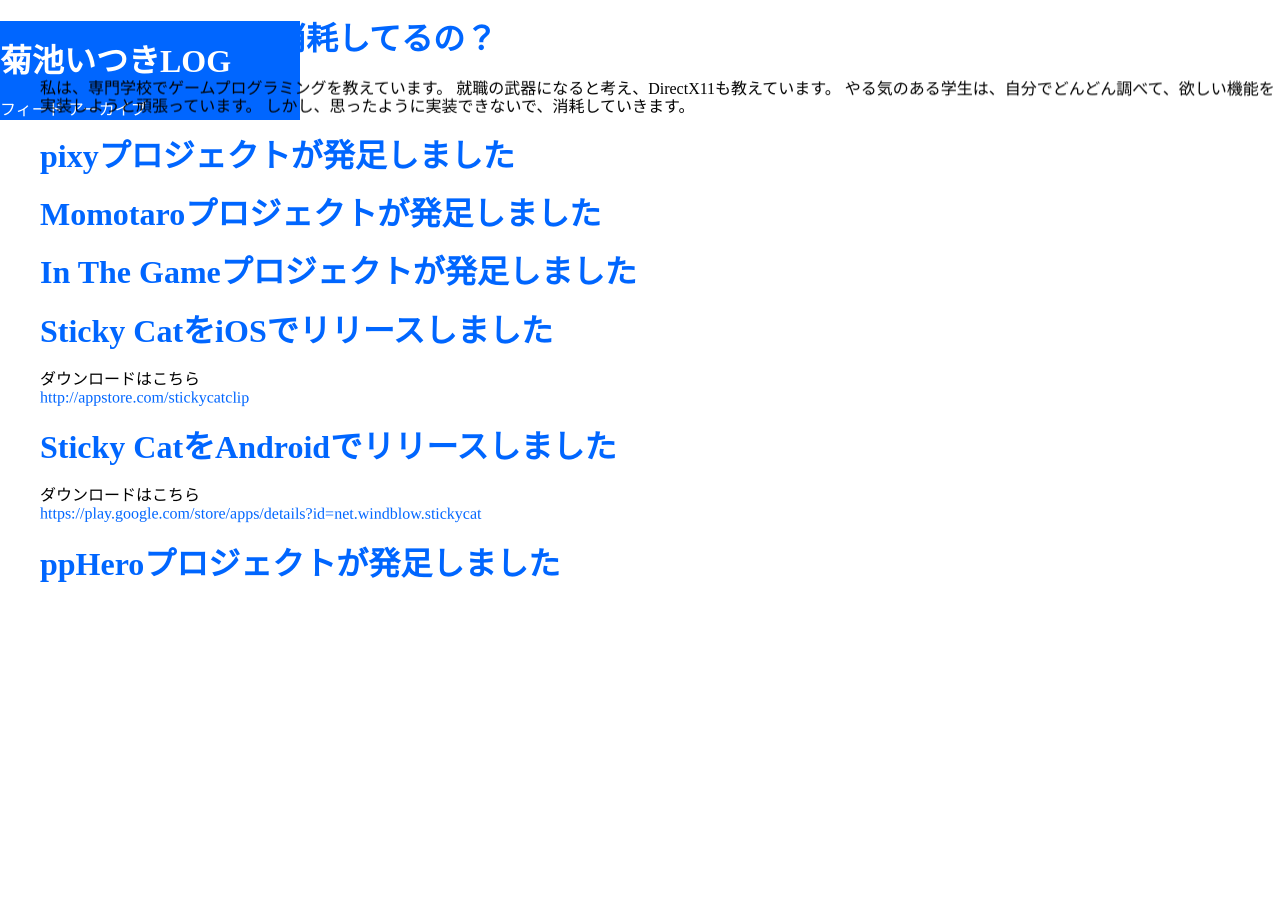
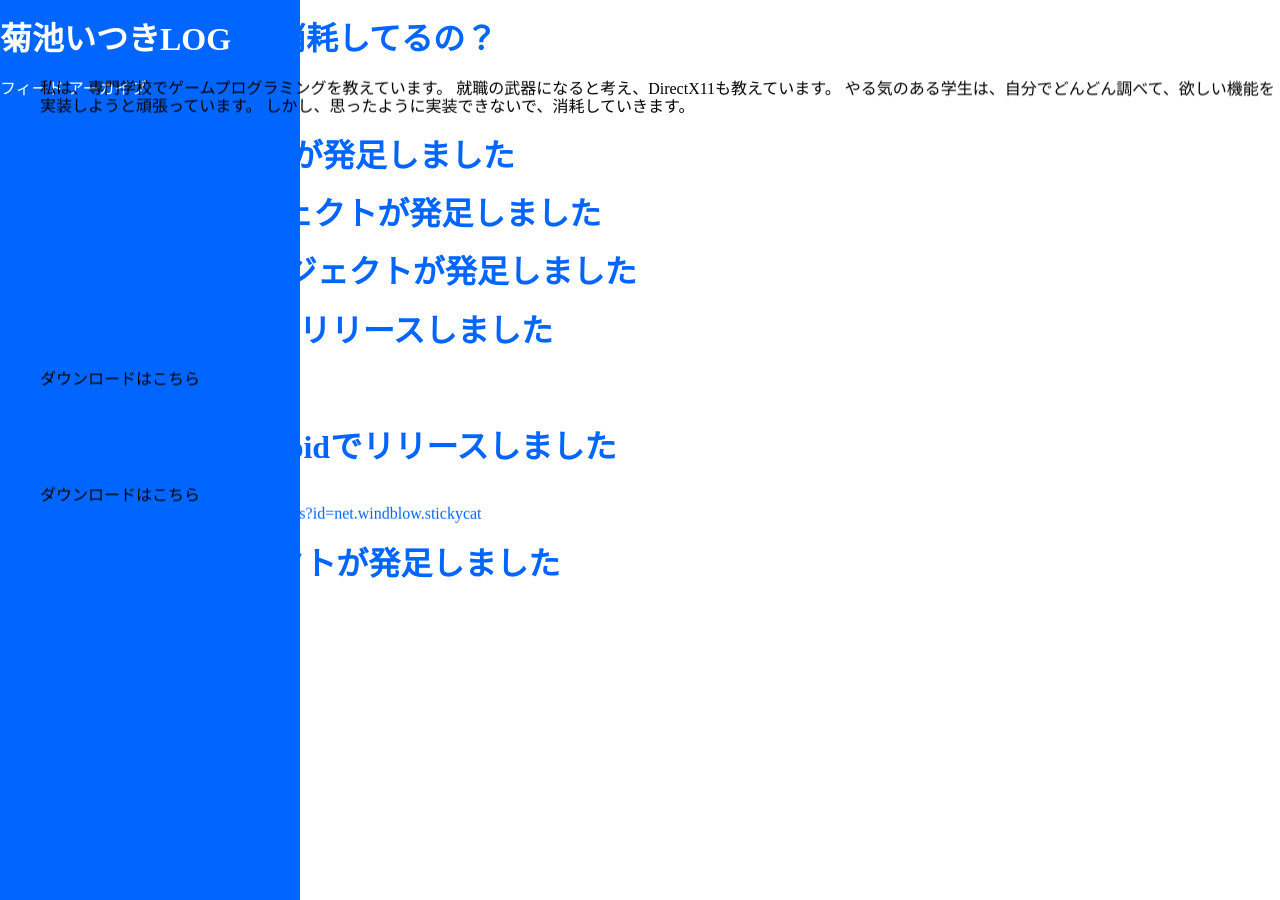
Before and after one commit to itukikikuti/windblow.net, a Jekyll site: the page built from index.html, in a window 1280 px wide. Built offline with Jekyll 4.4.1, drawn with Linux system fonts in a browser that asks for light colours; some web fonts are replaced.

Commit message:
Update style.scss

```diff
--- a/css/style.scss
+++ b/css/style.scss
@@ -14,7 +14,10 @@ a {
 }
 header {
     position: fixed;
+    top: 0;
+    left: 0;
     width: 300px;
+    height: 100%;
     background: $color;
     a {
         color: #FFFFFF;
```
